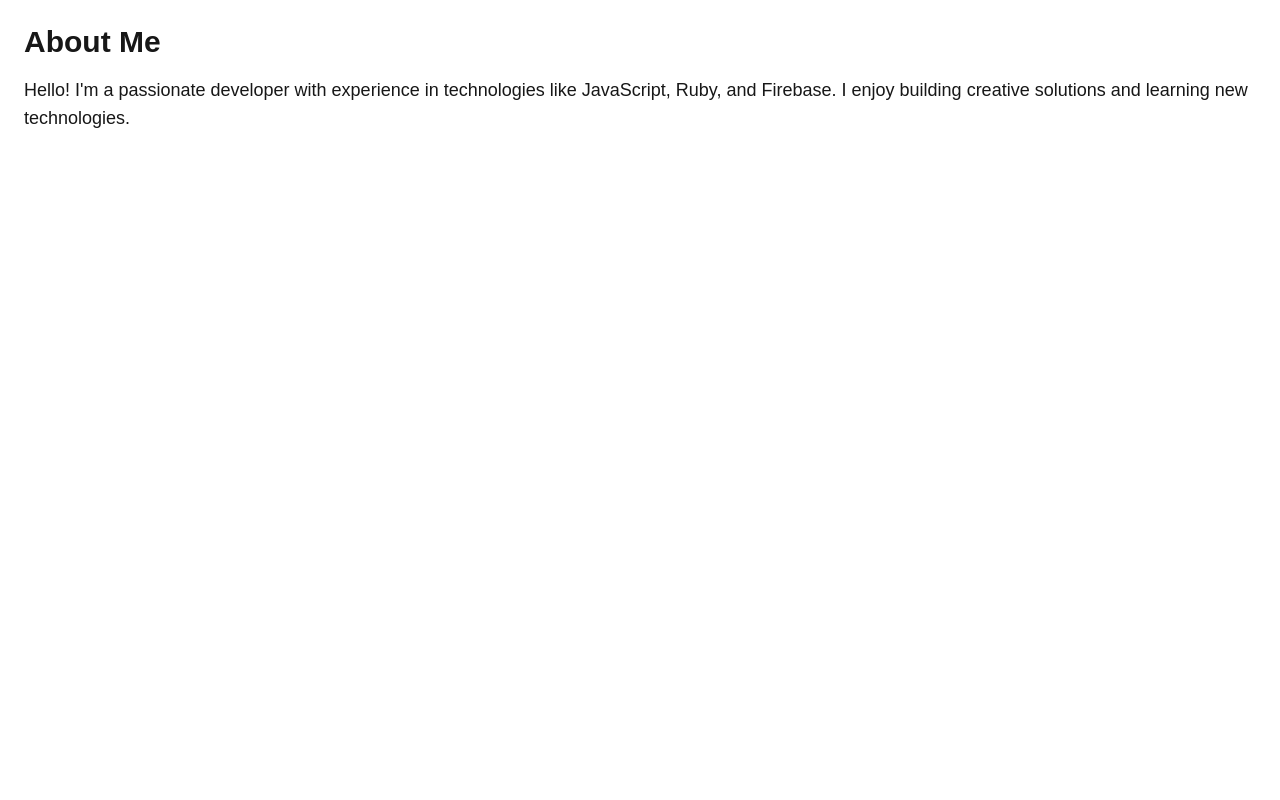
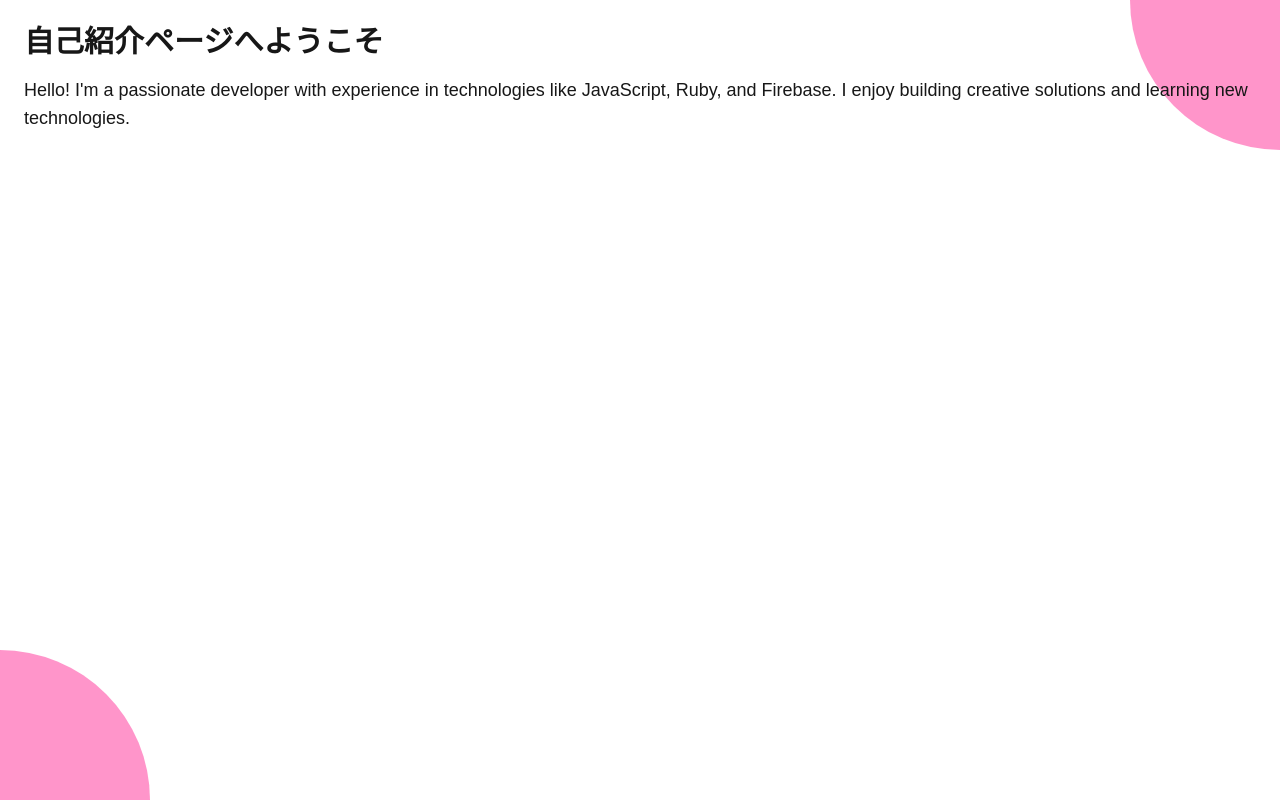
Before and after one commit to s-taku0502/portfolio, a Next.js app: page /about in a window 1280 px wide. Built offline with nearby package versions, Linux system fonts and the light colour scheme.

Commit message:
add:背景模様の追加

```diff
--- a/src/app/about/page.js
+++ b/src/app/about/page.js
@@ -1,11 +1,18 @@
+import "../../styles/globals.css";
+import CustomFooter from "@/components/CustomFooter";
+
 export default function AboutPage() {
-    return (
+  return (
+    <>
+      <div className="background-shape shape-top-right" />
+      <div className="background-shape shape-bottom-left" />
       <main className="p-6">
-        <h1 className="text-3xl font-bold mb-4">About Me</h1>
+        <h1 className="text-3xl font-bold mb-4">自己紹介ページへようこそ</h1>
         <p className="text-lg">
           Hello! I'm a passionate developer with experience in technologies like JavaScript, Ruby, and Firebase.
           I enjoy building creative solutions and learning new technologies.
         </p>
       </main>
-    );
-  }
+    </>
+  );
+}
```
